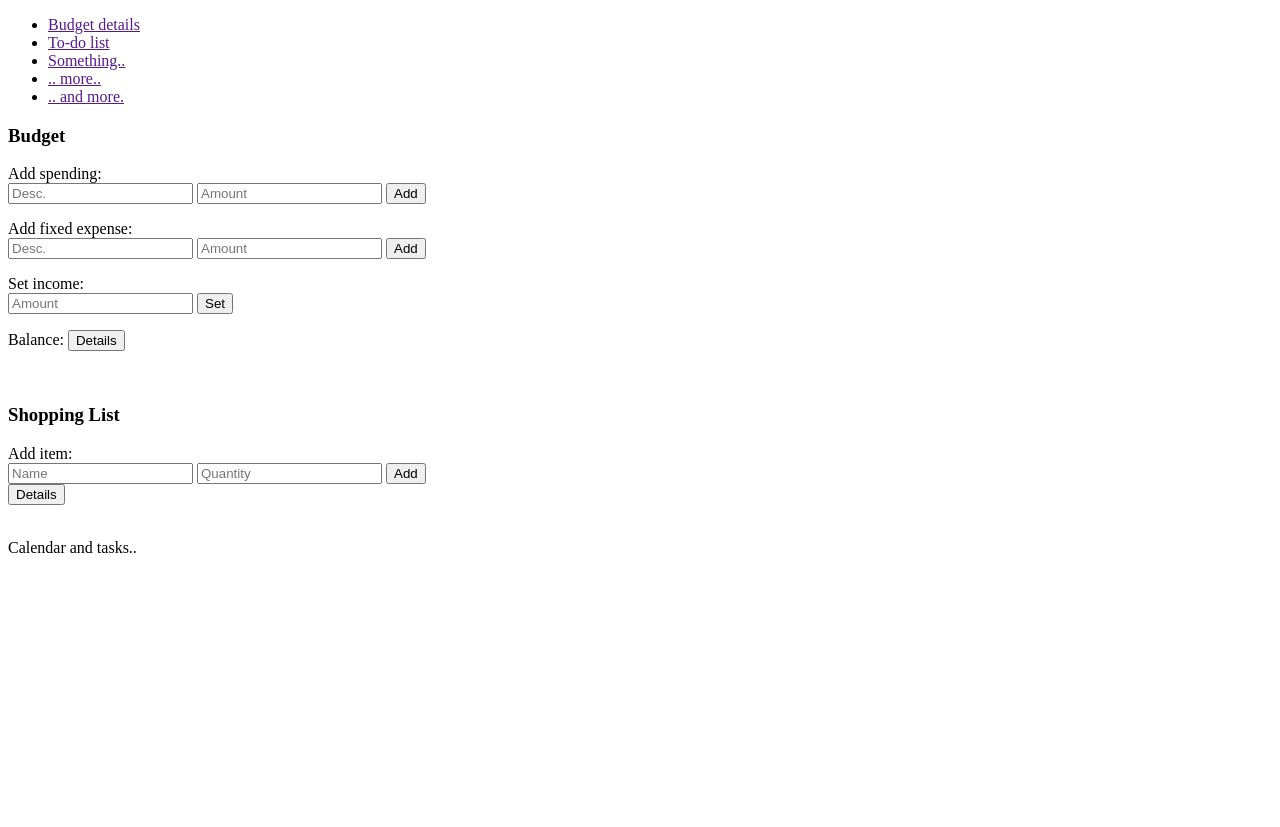
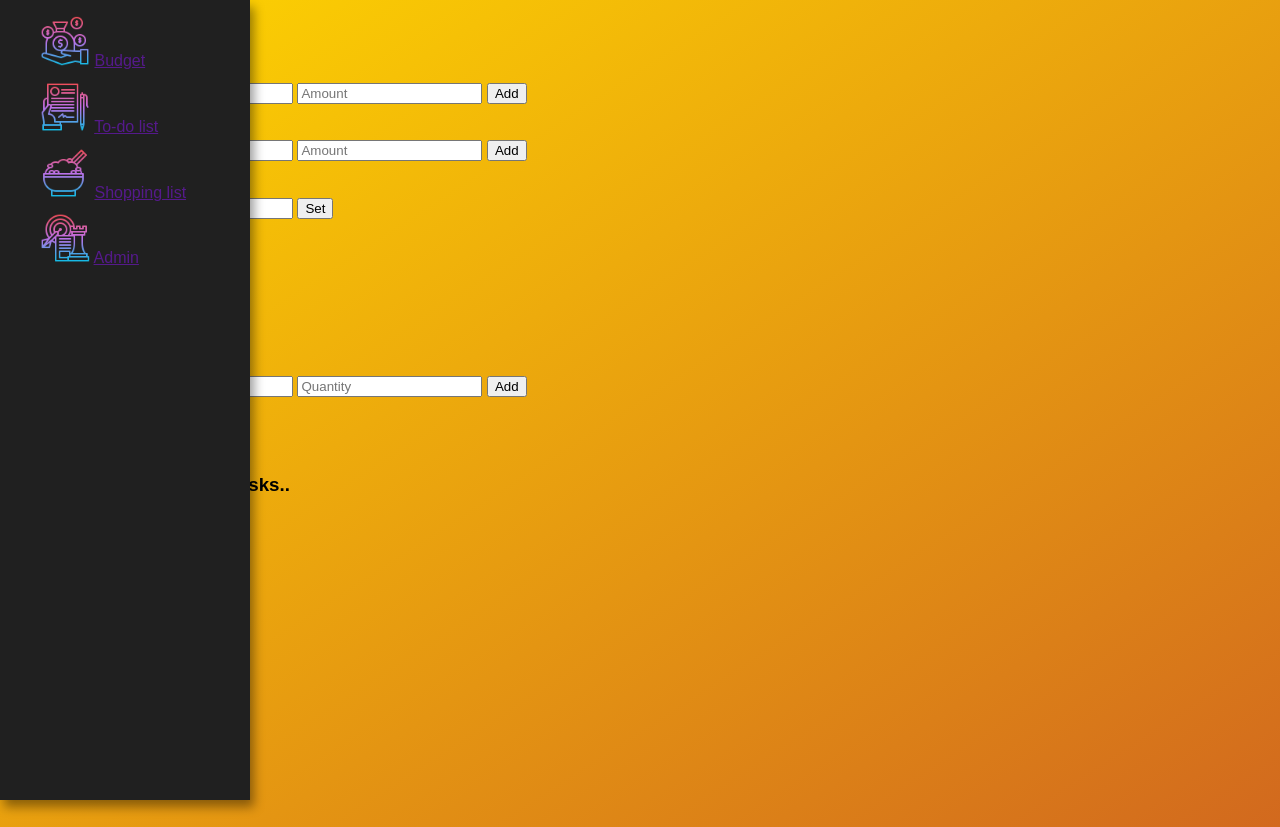
Before and after one commit to LZafirus/Commander, a plain HTML site: page index.html in a window 1280 px wide. Before the commit the page ends 800 px from the top, so only its background shows below. Drawn offline with Linux system fonts and the light colour scheme.

Commit message:
makeing it prettier

```diff
--- a/app.js
+++ b/app.js
@@ -43,7 +43,6 @@ class ShoppingItem {
     constructor(itemName, itemQuantity){
         this.itemName = itemName;
         this.itemQuantity = itemQuantity;
-        console.log(`To buy: ${this.itemName}, quantity: ${this.itemQuantity}.`)
     }
 }
 
@@ -52,18 +51,22 @@ function addToList(name, quantity) {
     return shoppingList.push(shoppingItem);
 }
 
+//?
 function readList() {
     shoppingList.forEach(element => {
         console.log(element);
     });
 }
 
+
+//?
 function deleteItemFromList() {
     let input = parseInt(prompt(`Which item remove? Choose from 0 to ${shoppingList.length}`));
     console.log(shoppingList[input]);
     shoppingList.splice(input, 1);
 }
 
+//?
 function updateItem() {
     let inputIndex = parseInt(prompt(`Which item would you like to change?
         Choose from 0 to ${shoppingList.length}`));
--- a/index.html
+++ b/index.html
@@ -9,28 +9,35 @@
   </head>
   <body>
     <section class="section-one">
-      <div class="navigator-wrapper">
+
         <nav class="navigator">
           <ul class="navigation-list">
+
             <li class="navigation-list-item">
-              <a class="link" href="">Budget details</a>
+              <img src="assets/income.png">
+              <a class="link" href="">Budget</a>
             </li>
+
             <li class="navigation-list-item">
+              <img src="assets/contract.png">
               <a class="link" href="">To-do list</a>
             </li>
+
             <li class="navigation-list-item">
-              <a class="link" href="">Something.. </a>
+              <img src="assets/rice.png">
+              <a class="link" href="">Shopping list</a>
             </li>
+
             <li class="navigation-list-item">
-              <a class="link" href="">.. more..</a>
+              <img src="assets/strategy.png">
+              <a class="link" href="">Admin</a>
             </li>
-            <li class="navigation-list-item">
-              <a class="link" href="">.. and more.</a>
-            </li>
+
           </ul>
         </nav>
-      </div>
 
+    </section>
+    <section class="section-two">
       <div class="budget-div">
         <h3>Budget</h3>
         <p>
@@ -113,7 +120,9 @@
       </div>
 
       <br />
-      <div class="calendar">Calendar and tasks..</div>
+      <div class="calendar">
+        <h3>Calendar and tasks..</h3>
+      </div>
     </section>
     <script src="app.js"></script>
   </body>
--- a/styles.css
+++ b/styles.css
@@ -1,8 +1,56 @@
-/* html {
+html {
     scroll-behavior: smooth;
 }
 
 body {
+    height: 100vh;
+    background: linear-gradient(to right bottom, gold, chocolate);
+    line-height: 1.3;
+    font-family: Copperplate,Copperplate Gothic Light,fantasy;
+}
+
+img {
+    width: 50px;
+}
+
+.section-one {
+    position: fixed;
+    width: 100px;
+    top: 0;
+    left: 0;
+    height: 100vh;
+    z-index: 100;
+    background-color: #202020;
+    overflow: hidden;
+    transition: width .3s ease;
+    cursor: pointer;
+    box-shadow:4px 7px 10px rgba(0,0,0,.4);
+    flex-direction: column;
+    text-align: left;
+}
+
+.navigation-list-item {
+    list-style-type: none;
+    margin-bottom: 10px;
+}
+
+.section-one:hover {
+    width: 250px;
+}
+
+.section-two {
+    margin-left: 100px;
+    border-color: black;
+}
+
+section {
+    color: black;
+    list-style-type: none;
+}
+
+
+
+/* body {
     font-family: "Roboto", sans-serif;
     display: flex;
     background-color: #151b29;
```
Also changed, not shown: assets/contract.png (added), assets/income.png (added), assets/rice.png (added), assets/strategy.png (added).
